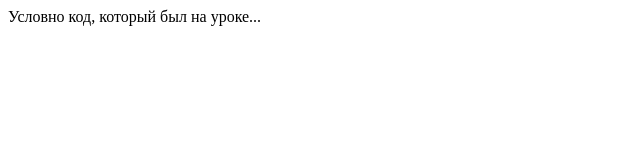
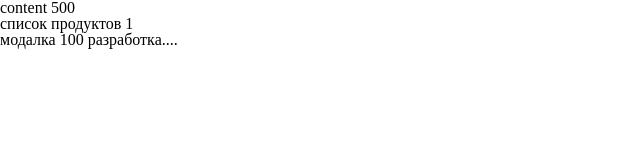
Before and after one commit to offsya/32, a plain HTML site: page lesson/index.html in a window 1280 px wide. Shown: the whole page, without its empty margins (0-640 px from the left). Drawn offline with Linux system fonts and the light colour scheme.

Commit message:
Продублировал код из урока

```diff
--- a/lesson/index.html
+++ b/lesson/index.html
@@ -1,18 +1,31 @@
 <!DOCTYPE html>
-<html>
+<html lang="en">
+<head>
+    <meta charset="UTF-8">
+    <meta http-equiv="X-UA-Compatible" content="IE=edge">
+    <meta name="viewport" content="width=device-width, initial-scale=1.0">
+    <title>Document</title>
+    <link href="./css/reset.css" rel="stylesheet"/>
+    <link href="./css/styles.css" rel="stylesheet"/>
+</head>
+<body>
 
-<head>
-	<title>Parcel Sandbox</title>
-	<meta charset="UTF-8" />
-</head>
+    <div>
+        content
+        500
 
-<body>
-	<div id="app"></div>
-		<div>
-			Условно код, который был на уроке...
-		</div>
-	<script src="src/index.js">
-	</script>
+        <div>
+            список продуктов
+
+            1
+        </div>
+    </div>
+    <div>
+        модалка
+        100
+
+        разработка....
+    </div>
+
 </body>
-
 </html>
```
